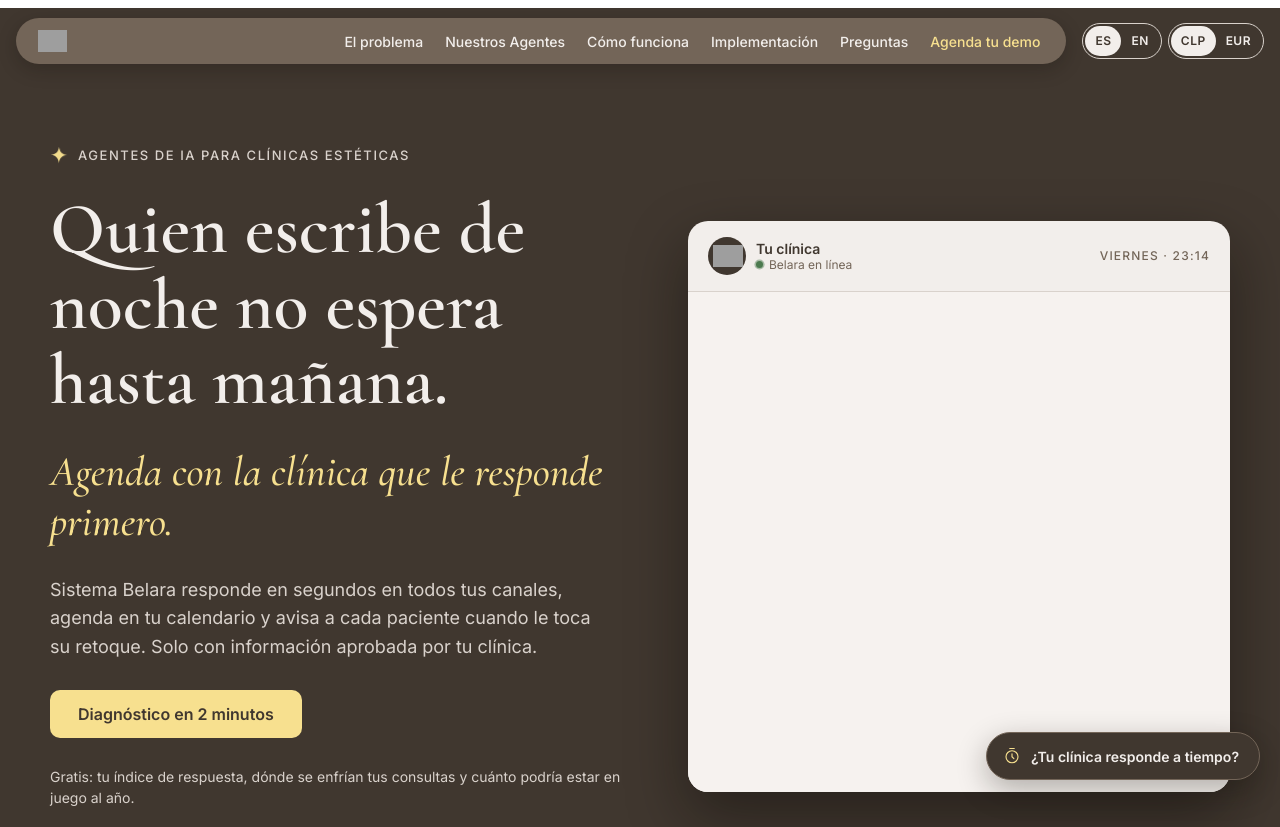
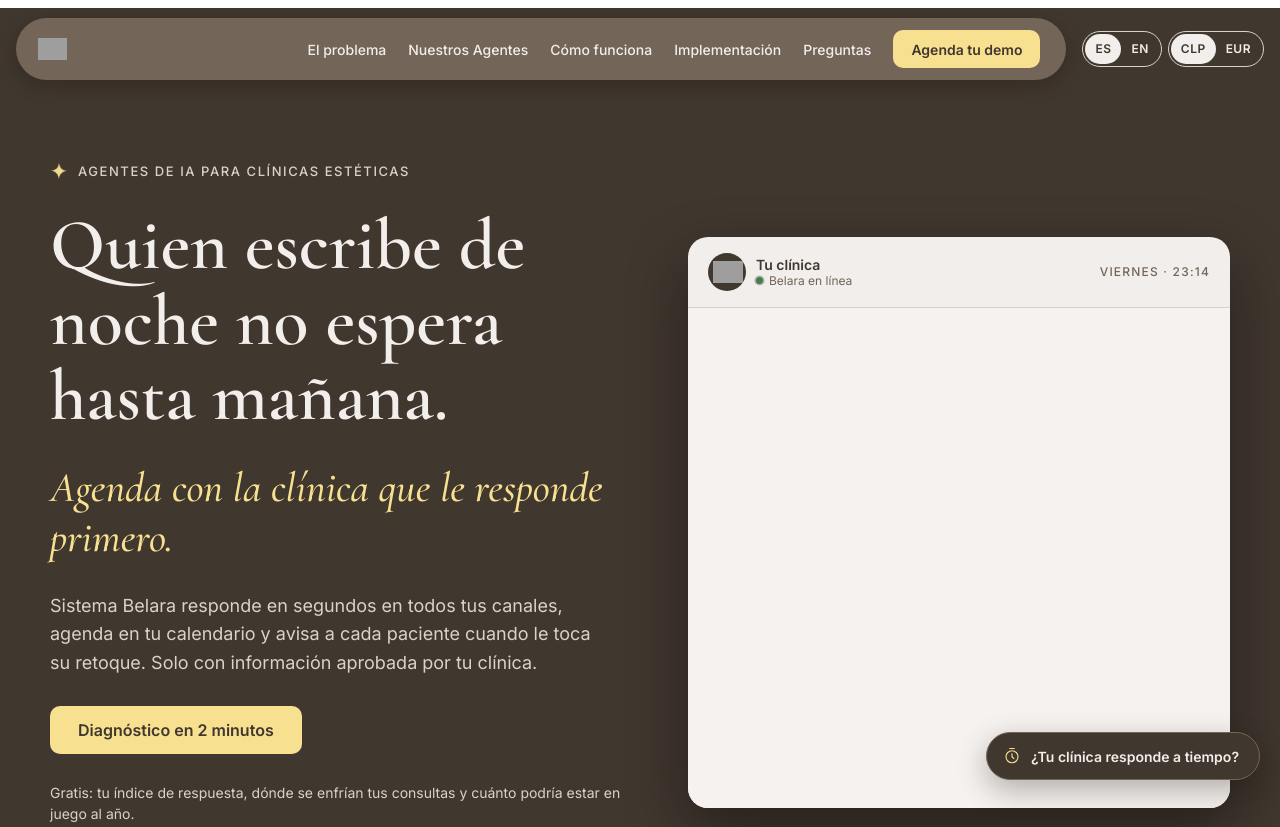
Before and after one commit to colombauv-dev/belara-landing, a plain HTML site: page landing.html in a window 1280 px wide. Shown: the top 827 px of the page. Drawn offline with nearby package versions, Linux system fonts and the light colour scheme; grey boxes are pictures that could not be loaded.

Commit message:
Menú: 'Agenda tu demo' como botón amarillo, visible también en móvil
Co-Authored-By: Claude Opus 5.5 <noreply@anthropic.com>
Claude-Session: https://claude.ai/code/session_01Nhxr2GUGmbLGqWyWQTVGPV

```diff
--- a/landing.html
+++ b/landing.html
@@ -5,7 +5,9 @@
 <style>
 .belara-lp{position:relative;width:100vw;max-width:100vw;margin:0;left:50%;right:50%;margin-left:-50vw;margin-right:-50vw;box-sizing:border-box}
 body{overflow-x:hidden}
-@media (max-width: 960px){.belara-lp .bl-nav{display:none !important}}
+@media (max-width: 960px){.belara-lp .bl-nav a:not(.bl-cta){display:none !important}}
+.belara-lp a.bl-cta,.belara-lp a.bl-cta:hover{color:#40372F}
+.belara-lp a.bl-cta:focus-visible{outline:2px solid #F2EEEB;outline-offset:2px}
 @media (max-width: 560px){.belara-lp .bl-badges{flex-wrap:wrap !important}}
 html{scroll-behavior:smooth}
 .belara-lp a{color:#40372F}.belara-lp a:hover{color:#736558}
@@ -97,7 +99,7 @@ html{scroll-behavior:smooth}
 <a href="#como-funciona" style="color: #F2EEEB; text-decoration: none">Cómo funciona</a>
 <a href="#implementacion" style="color: #F2EEEB; text-decoration: none">Implementación</a>
 <a href="#preguntas" style="color: #F2EEEB; text-decoration: none">Preguntas</a>
-<a href="https://colombauv-dev.github.io/belara-landing/agenda.html" style="color: #F7E08F; text-decoration: none">Agenda tu demo</a>
+<a class="bl-cta bl-lift" href="https://colombauv-dev.github.io/belara-landing/agenda.html" style="display: inline-flex; align-items: center; min-height: 38px; padding: 0 18px; border-radius: 10px; background: #F7E08F; color: #40372F; font-weight: 600; text-decoration: none">Agenda tu demo</a>
 </nav>
 </div><div class="bl-prefs" role="group" aria-label="Idioma y moneda"><div class="bl-seg" role="group" aria-label="Idioma"><button type="button" data-lang="es" aria-pressed="true">ES</button><button type="button" data-lang="en" aria-pressed="false">EN</button></div><div class="bl-seg" role="group" aria-label="Moneda"><button type="button" data-cur="CLP" aria-pressed="true">CLP</button><button type="button" data-cur="EUR" aria-pressed="false">EUR</button></div></div></header><section id="inicio" style="background: #40372F; padding: 72px 24px 96px"><div style="max-width: 1180px; margin: 0 auto; display: flex; flex-wrap: wrap; gap: 56px; align-items: center">
 <div style="flex: 1 1 460px; min-width: 0; display: flex; flex-direction: column; gap: 28px">
```
